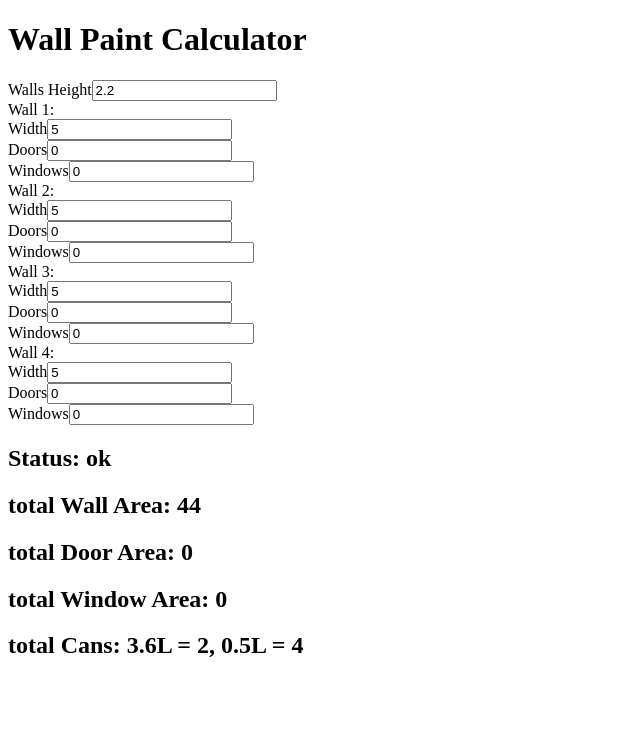
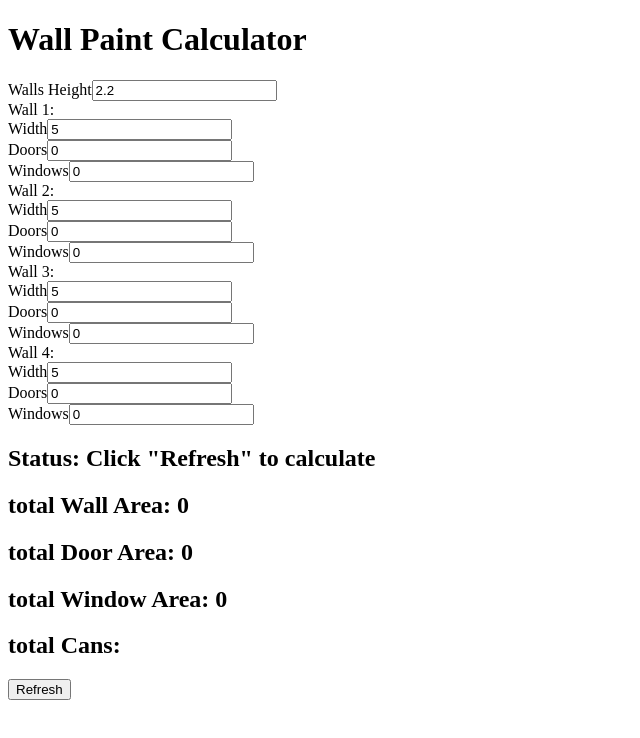
Before and after one commit to Vittor-Javidan/WallPaintCalculator_CodeChallenge_DigitalRepublic, a React (Create React App) app in the folder wall_paint_calculator/: page / in a window 1280 px wide. Shown: the top 738 px of the page, without its empty margins (0-640 px from the left). Built offline with nearby package versions, Linux system fonts and the light colour scheme.

Commit message:
Outuput.js: now feedbackUpdate() is triggered by a button

```diff
--- a/wall_paint_calculator/src/Components/Output.js
+++ b/wall_paint_calculator/src/Components/Output.js
@@ -1,4 +1,4 @@
-import { useContext, useEffect, useState } from 'react'
+import { useContext, useState } from 'react'
 import { AppContext } from '../App'
 
 import feedbackUpdate from './Scripts/feedBackUpdate'
@@ -8,7 +8,7 @@ export default function Output() {
     const { walls } = useContext(AppContext)
 
     //feedback states
-    const [status, setStatus] = useState(`Waiting for input data`)
+    const [status, setStatus] = useState('Click "Refresh" to calculate')
     const [totalWallArea, setTotalWallArea] = useState(0)
     const [totalDoorArea, setTotalDoorArea] = useState(0)
     const [totalWindowArea, setTotalWindowArea] = useState(0)
@@ -23,11 +23,6 @@ export default function Output() {
         neededCans      , setTotalCans
     }
 
-    useEffect(() => {
-        feedbackUpdate(props)
-    }, [walls])
-
-
     return (
         <div className='Output-div'>
             <h2>Status: {status}</h2>
@@ -35,6 +30,12 @@ export default function Output() {
             <h2>total Door Area: {totalDoorArea}</h2>
             <h2>total Window Area: {totalWindowArea}</h2>
             <h2>total Cans: {neededCans}</h2>
+            <button
+                className='Output-button'
+                onClick={()=>{feedbackUpdate(props)}}
+            >
+                Refresh
+            </button>
         </div>
     )
 }
```
